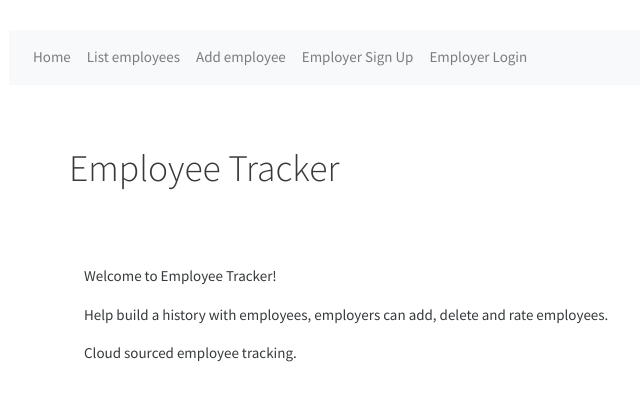
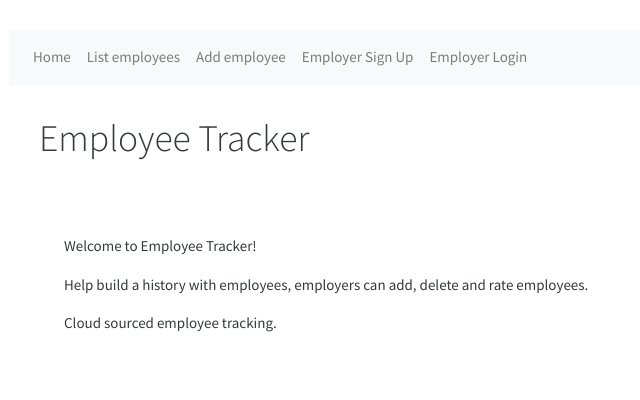
Before and after one commit to NickGatti/EmployeeTracker, a React (Create React App) app in the folder react-client/: page / in a window 1280 px wide. Shown: the top 400 px of the page, without its empty margins (21-661 px from the left). Built offline with nearby package versions, Linux system fonts and the light colour scheme; the HTML template or start-up script is replaced by a standard one.

Commit message:
added styling

```diff
--- a/react-client/src/components/Home.jsx
+++ b/react-client/src/components/Home.jsx
@@ -3,7 +3,7 @@ import React from 'react'
 
 export default () => {
     return (
-        <div style={{ padding: "2em", margin: "2em" }}>
+        <div style={{ padding: "2em" }}>
             <h1>Employee Tracker</h1>
             <div className="container">
                 <br />
```
Also changed, not shown: 1 other file (tests, documents, lock files or other folders).
